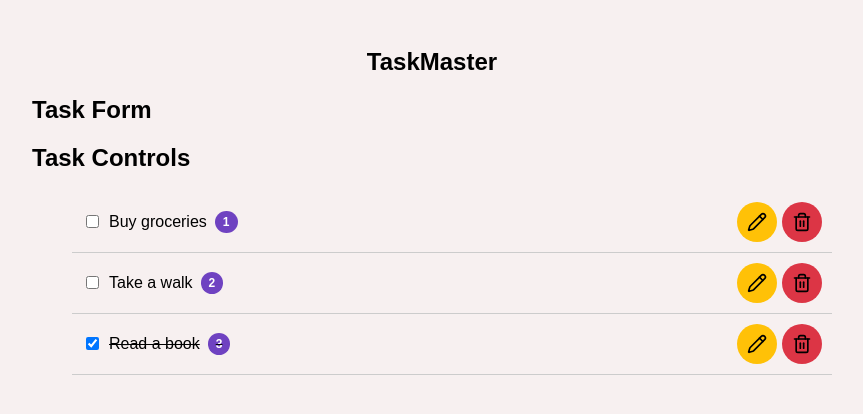
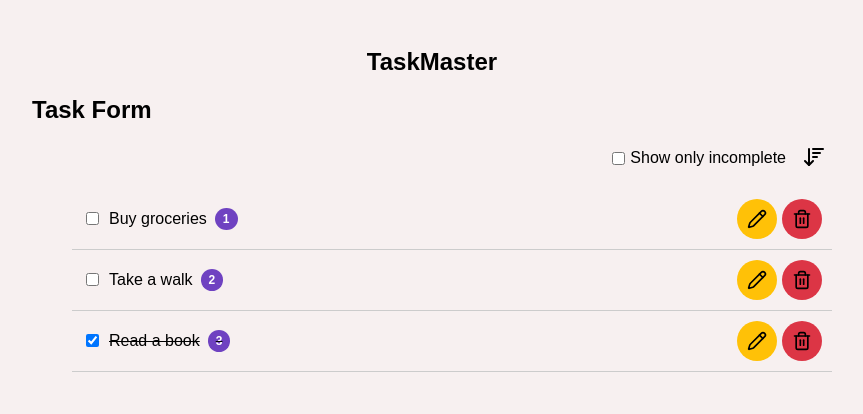
Before and after one commit to GlynWDavies-2022/task-master, a React (Vite) app: page / in a window 1280 px wide. Shown: the top 414 px of the page, without its empty margins (208-1071 px from the left). Built offline with nearby package versions, Linux system fonts and the light colour scheme.

Commit message:
Refactored.

```diff
--- a/src/App.jsx
+++ b/src/App.jsx
@@ -28,6 +28,8 @@ function App() {
         },
     ]);
 
+    const [showOnlyIncomplete, setShowOnlyIncomplete] = useState(false);
+
     return (
         <div
             style={{
@@ -38,8 +40,8 @@ function App() {
             }}>
             <h2 style={{ textAlign: 'center' }}>TaskMaster</h2>
             <TaskForm />
-            <TaskControls />
-            <TaskList tasks={tasks} />
+            <TaskControls showOnlyIncomplete={showOnlyIncomplete} setShowOnlyIncomplete={setShowOnlyIncomplete} />
+            <TaskList tasks={tasks} showOnlyIncomplete={showOnlyIncomplete} />
         </div>
     );
 }
--- a/src/components/TaskControls.jsx
+++ b/src/components/TaskControls.jsx
@@ -1,7 +1,36 @@
-const TaskControls = () => {
+import { ArrowDownWideNarrow } from 'lucide-react';
+
+const TaskControls = ({ showOnlyIncomplete, setShowOnlyIncomplete }) => {
     return (
-        <div>
-            <h2>Task Controls</h2>
+        <div
+            style={{
+                alignItems: 'center',
+                display: 'flex',
+                gap: '10px',
+                justifyContent: 'flex-end',
+                marginTop: '20px',
+            }}>
+            <label
+                style={{
+                    alignItems: 'center',
+                    display: 'flex',
+                }}>
+                <input
+                    type='checkbox'
+                    checked={showOnlyIncomplete}
+                    onChange={() => setShowOnlyIncomplete(!showOnlyIncomplete)}
+                    style={{ marginRight: '5px' }}
+                />
+                Show only incomplete
+            </label>
+            <button
+                style={{
+                    background: 'none',
+                    border: 'none',
+                    cursor: 'pointer',
+                }}>
+                <ArrowDownWideNarrow />
+            </button>
         </div>
     );
 };
--- a/src/components/TaskList.jsx
+++ b/src/components/TaskList.jsx
@@ -1,11 +1,14 @@
 import ListItem from './TaskItem';
 import TaskItem from './TaskItem';
 
-const TaskList = ({ tasks }) => {
+const TaskList = ({ tasks, showOnlyIncomplete }) => {
     return (
         <ul>
-            {tasks.map((task) => (
+            {tasks
+                .filter((task) => !showOnlyIncomplete || !task.done)
+                .map((task) => (
                     <li
+                        key={task.id}
                         style={{
                             alignItems: 'center',
                             borderBottom: '1px solid #ccc',
```
Lines whose indentation alone changed are shown as unchanged.
